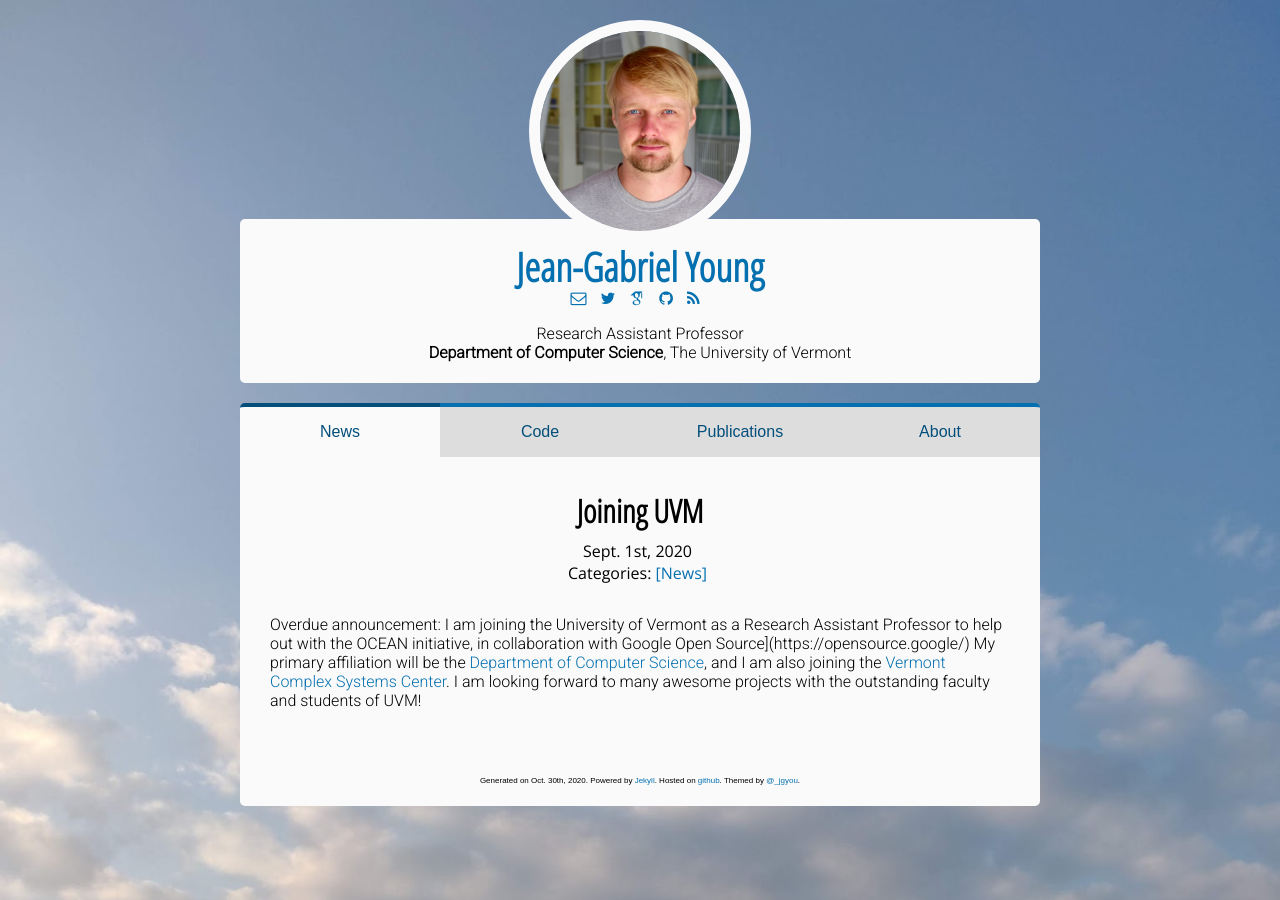
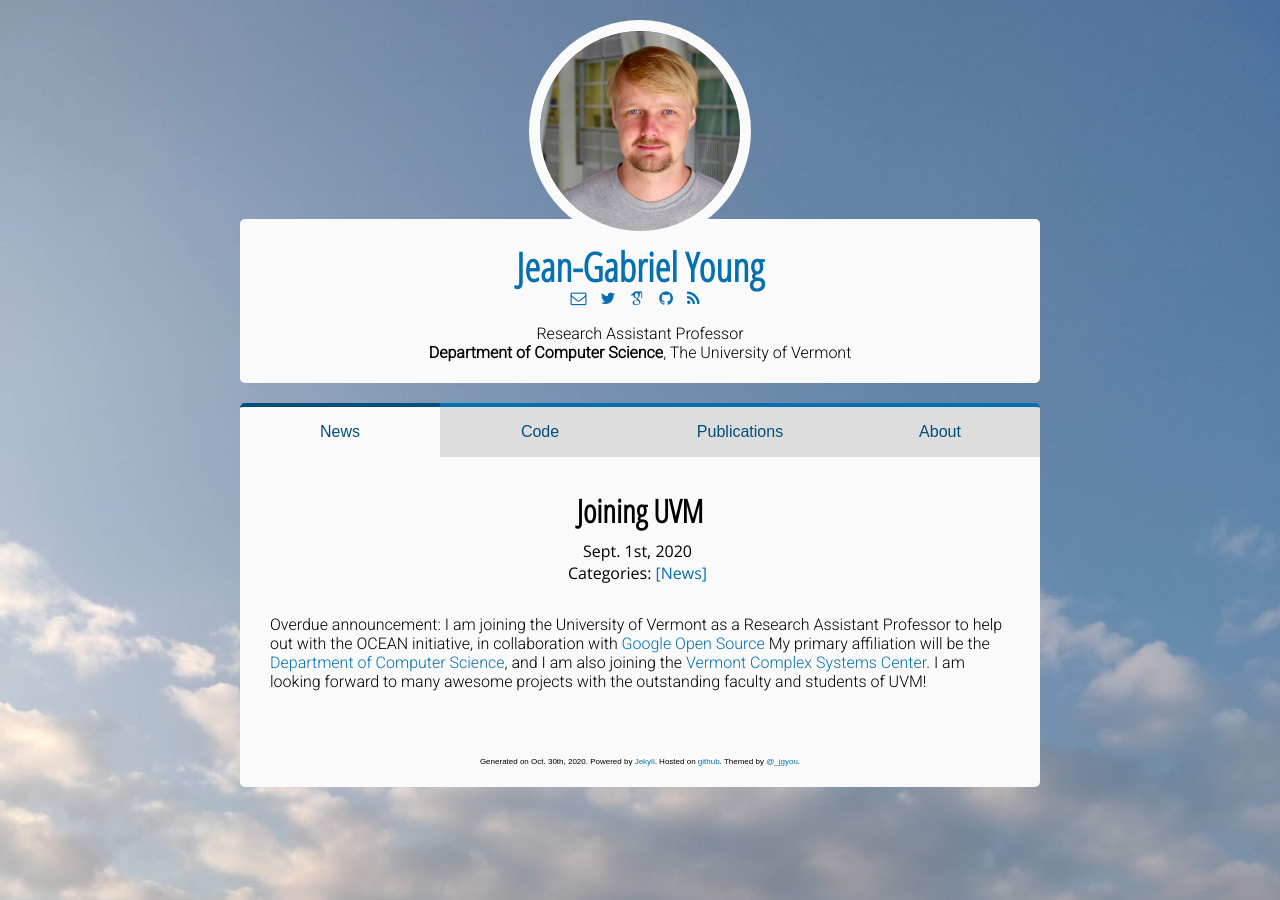
Before and after one commit to jg-you/jg-you.github.io, a Jekyll site: the page built from _posts/2020-09-01-uvm.md, in a window 1280 px wide. Built offline with Jekyll 4.4.1, drawn with Linux system fonts in a browser that asks for light colours; some web fonts are replaced; comment, search, counter and statistics services are not loaded.

Commit message:
Delayed news

```diff
--- a/_posts/2020-09-01-uvm.md
+++ b/_posts/2020-09-01-uvm.md
@@ -6,6 +6,6 @@ excerpt_separator: <!--more-->
 comments: true
 ---
 
-Overdue announcement: I am joining the University of Vermont as a Research Assistant Professor to help out with the OCEAN initiative, in collaboration with Google Open Source](https://opensource.google/)
+Overdue announcement: I am joining the University of Vermont as a Research Assistant Professor to help out with the OCEAN initiative, in collaboration with [Google Open Source](https://opensource.google/)
 My primary affiliation will be the [Department of Computer Science](https://www.uvm.edu/cems/cs/), and I am also joining the [Vermont Complex Systems Center](https://vermontcomplexsystems.org/).
 I am looking forward to many awesome projects with the outstanding faculty and students of UVM!
```
